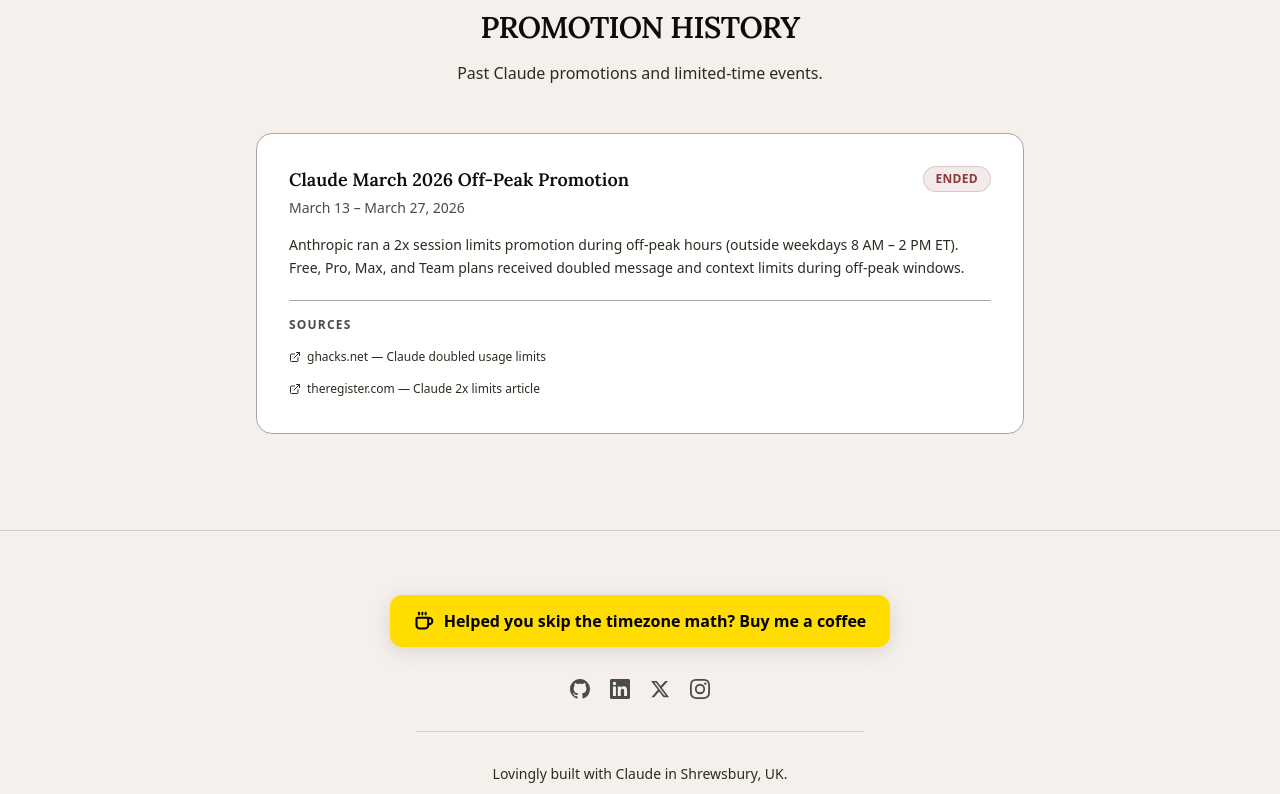
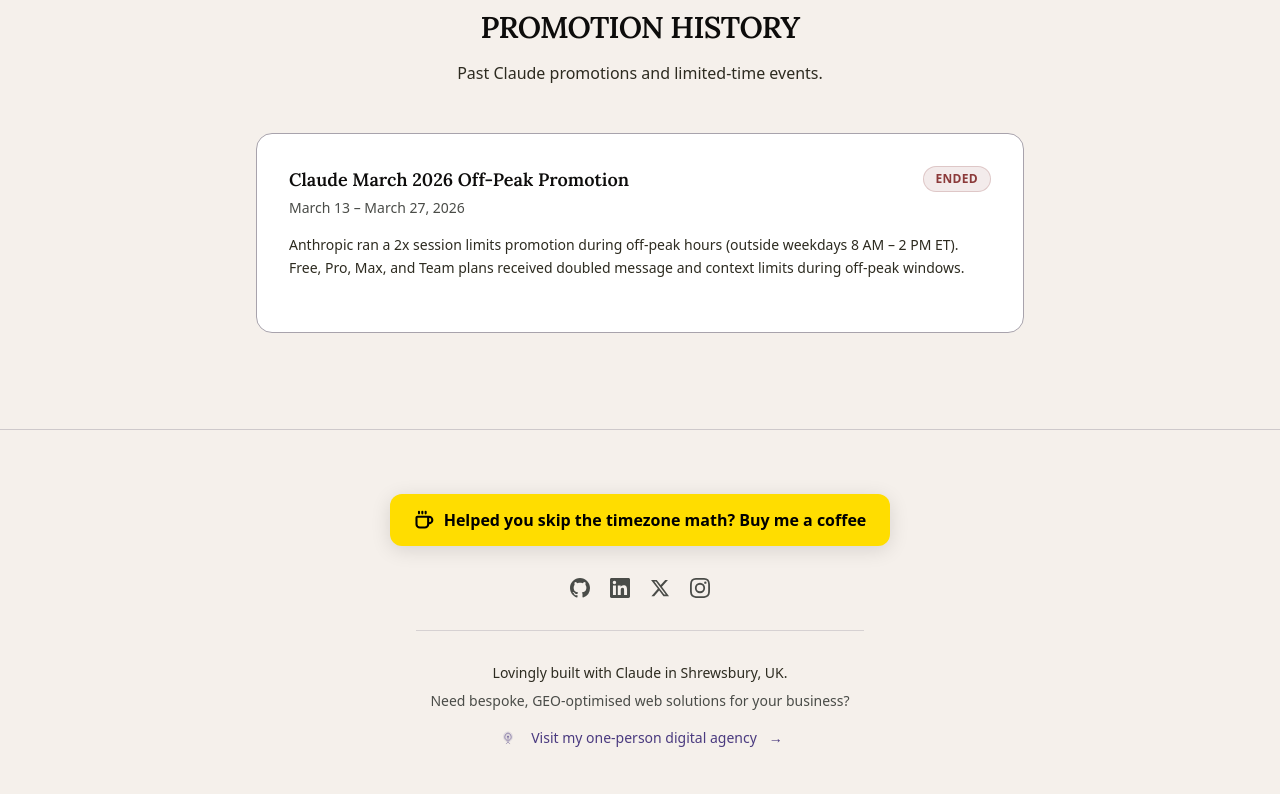
Before and after one commit to onursendere/promoclock, a Next.js app: page /en in a window 1280 px wide. Shown: the part 5740-6534 px from the top of the page. Built offline with nearby package versions, Linux system fonts and the light colour scheme.

Commit message:
fix: remove source links (ghacks, theregister) from PromotionHistory

```diff
--- a/src/components/PromotionHistory.tsx
+++ b/src/components/PromotionHistory.tsx
@@ -1,7 +1,7 @@
 "use client";
 
 import { motion } from "framer-motion";
-import { Archive, ExternalLink } from "lucide-react";
+import { Archive } from "lucide-react";
 
 const PAST_PROMOTIONS = [
   {
@@ -10,16 +10,6 @@
     description:
       "Anthropic ran a 2x session limits promotion during off-peak hours (outside weekdays 8 AM – 2 PM ET). Free, Pro, Max, and Team plans received doubled message and context limits during off-peak windows.",
     status: "ENDED",
-    sources: [
-      {
-        label: "ghacks.net — Claude doubled usage limits",
-        url: "https://www.ghacks.net/2026/03/14/anthropic-doubled-claude-usage-limits-for-free-pro-max-and-teams-users/",
-      },
-      {
-        label: "theregister.com — Claude 2x limits article",
-        url: "https://www.theregister.com/2026/03/14/anthropic_doubles_claude_usage_limits/",
-      },
-    ],
   },
 ];
 
@@ -76,28 +66,6 @@
                 {promo.description}
               </p>
 
-              {promo.sources.length > 0 && (
-                <div className="border-t border-border pt-4">
-                  <p className="text-xs font-semibold text-muted uppercase tracking-widest mb-3">
-                    Sources
-                  </p>
-                  <ul className="space-y-2">
-                    {promo.sources.map((src, j) => (
-                      <li key={j}>
-                        <a
-                          href={src.url}
-                          target="_blank"
-                          rel="noopener noreferrer"
-                          className="inline-flex items-center gap-1.5 text-xs text-secondary hover:text-foreground transition-colors"
-                        >
-                          <ExternalLink size={12} className="shrink-0" />
-                          {src.label}
-                        </a>
-                      </li>
-                    ))}
-                  </ul>
-                </div>
-              )}
             </motion.div>
           ))}
         </div>
```
